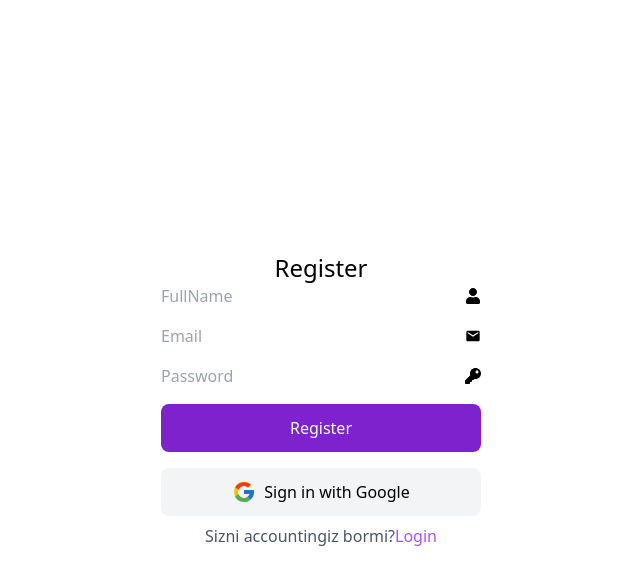
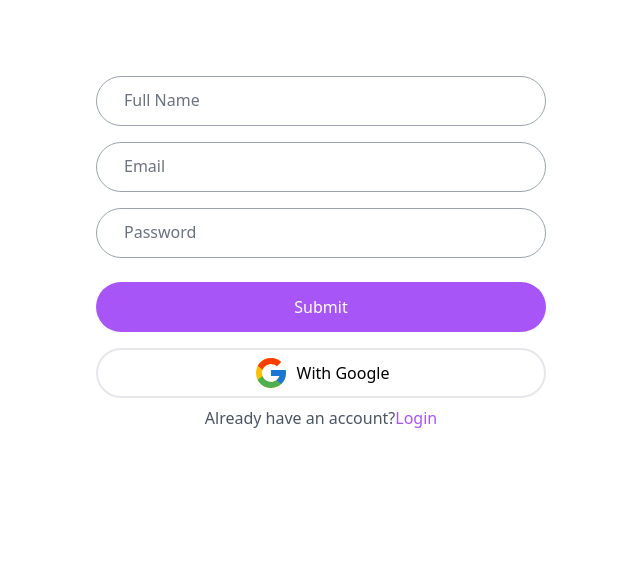
Before and after one commit to shokhruh61/unsplash, a React (Vite) app: page /register in a window 1280 px wide. Shown: the top 584 px of the page, without its empty margins (319-959 px from the left). Built offline with nearby package versions, Linux system fonts and the light colour scheme; no server answers.

Commit message:
refactor Profile, PopupModal, Detail, LikedImages, and ImageInfo components for improved navigation, loading states, and UI enhancements

```diff
--- a/src/pages/Login.jsx
+++ b/src/pages/Login.jsx
@@ -1,4 +1,4 @@
-import { useState, useEffect } from "react";
+import React, { useEffect, useState } from "react";
 import { Link, useNavigate } from "react-router-dom";
 import { auth, signInWithGoogle } from "../firebase/firebaseConfig";
 import { useAuthState } from "react-firebase-hooks/auth";
@@ -8,74 +8,108 @@ import "react-toastify/dist/ReactToastify.css";
 import { FcGoogle } from "react-icons/fc";
 import { FormInput } from "../components";
 
+const initialState = {
+  email: "",
+  password: "",
+};
+
 const Login = () => {
-  const [data, setData] = useState({ email: "", password: "" });
-  const [user, loading] = useAuthState(auth);
+  const [data, setData] = useState(initialState);
+  const { email, password } = data;
+  const [user, loading, error] = useAuthState(auth);
   const navigate = useNavigate();
-
-  useEffect(() => {
-    if (!loading && user) navigate("/register");
-  }, [user, loading, navigate]);
-
-  const handleChange = (e) =>
-    setData({ ...data, [e.target.name]: e.target.value });
 
   const handleSubmit = async (e) => {
     e.preventDefault();
-    if (!data.email || !data.password) {
-      toast.error("All fields are required!");
+    if (!email) {
+      toast.error("Email is required!");
+      return;
+    }
+    if (!password) {
+      toast.error("Password is required!");
       return;
     }
 
     try {
-      await signInWithEmailAndPassword(auth, data.email, data.password);
-      toast.success("Logged in successfully!");
+      await signInWithEmailAndPassword(auth, email, password);
+      toast.success("Successfully logged in!");
     } catch (err) {
-      const errorMessages = {
-        "auth/invalid-email": "Invalid email!",
-        "auth/user-not-found": "User not registered!",
-        "auth/wrong-password": "Incorrect password!",
-        "auth/too-many-requests": "Too many attempts, try later!",
-      };
-      toast.error(errorMessages[err.code] || "Something went wrong!");
+      switch (err.code) {
+        case "auth/invalid-email":
+          toast.error("Invalid email!");
+          break;
+        case "auth/user-not-found":
+          toast.error("User not registered!");
+          break;
+        case "auth/wrong-password":
+          toast.error("Incorrect password!");
+          break;
+        case "auth/too-many-requests":
+          toast.error("Too many attempts, try later!");
+          break;
+        default:
+          toast.error("Something went wrong!");
+      }
     }
+  };
+
+  useEffect(() => {
+    if (loading) return;
+    if (user) navigate("/");
+  }, [user, loading, navigate]);
+
+  const handleChange = (e) => {
+    setData({ ...data, [e.target.name]: e.target.value });
   };
 
   return (
     <div className="flex min-h-screen flex-col items-center justify-center">
-      <h1 className="my-10 text-2xl font-bold text-gray-50">Login</h1>
-      <form onSubmit={handleSubmit} className="flex w-96 flex-col gap-4">
+      <h1 className="mt-5 text-2xl font-medium text-black">Login</h1>
+
+      {error && (
+        <div className="my-4 text-center text-red-500">{error.message}</div>
+      )}
+
+      <form onSubmit={handleSubmit} className="flex flex-col max-w-96 w-full gap-5 items-center">
         <FormInput
           type="email"
           name="email"
-          value={data.email}
+          value={email}
           onChange={handleChange}
+          className="h-12 w-full rounded-full border border-gray-400 px-6 outline-none transition duration-200 focus:border-purple-500"
           placeholder="Email"
         />
+
         <FormInput
           type="password"
           name="password"
-          value={data.password}
+          value={password}
           onChange={handleChange}
+          className="h-12 w-full rounded-full border border-gray-400 px-6 outline-none transition duration-200 focus:border-purple-500"
           placeholder="Password"
         />
+
         <button
           type="submit"
-          className="h-12 w-full rounded-full bg-purple-700 text-white"
+          className="mt-5 h-12 w-full max-w-[450px] rounded-full bg-purple-700 font-semibold text-white"
         >
           Submit
         </button>
       </form>
+
       <ToastContainer />
+
       <button
         onClick={signInWithGoogle}
-        className="mt-4 flex h-12 w-96 items-center justify-center rounded-full bg-gray-100 text-black"
+        className="mt-5 flex h-12 w-full max-w-[450px] items-center justify-center rounded-full bg-gray-100 font-medium text-black"
       >
-        <FcGoogle className="mr-2 h-6 w-6" /> Login with Google
+        <FcGoogle className="mr-2 h-6 w-6" />
+        Login with Google
       </button>
+
       <p className="mt-2 text-gray-600">
-        Don't have an account?{" "}
-        <Link to="/register" className="font-medium text-purple-500">
+        Don't have an account?
+        <Link to={"/register"} className="ml-1 font-medium text-purple-500">
           Register here
         </Link>
       </p>
--- a/src/pages/Profile.jsx
+++ b/src/pages/Profile.jsx
@@ -14,7 +14,7 @@ const Profile = () => {
   useEffect(() => {
     if (loading) return;
     if (!user) {
-      navigate("/login");
+      navigate("/contact");
       return;
     }
 
@@ -65,7 +65,7 @@ const Profile = () => {
         <div className="mt-5 flex flex-col justify-center rounded-xl bg-gray-100 p-3 sm:p-5">
           <div className="flex h-[150px] w-[150px]">
             <img
-              src={userDetails?.img || "https://picsum.photos/50/50"}
+              src={userDetails?.img || "https://via.placeholder.com/150"}
               alt="user-img"
               className="-mt-[1px] h-[100%] w-[100%] rounded-full"
             />
--- a/src/pages/Register.jsx
+++ b/src/pages/Register.jsx
@@ -1,88 +1,120 @@
 import React, { useEffect, useState } from "react";
-import { Link, useNavigate } from "react-router-dom";
+import { Form, Link, useNavigate } from "react-router-dom";
 import { useAuthState } from "react-firebase-hooks/auth";
 import { auth, signInWithGoogle } from "../firebase/firebaseConfig";
 import { createUserWithEmailAndPassword } from "firebase/auth";
 import { ToastContainer, toast } from "react-toastify";
 import "react-toastify/dist/ReactToastify.css";
 import { FcGoogle } from "react-icons/fc";
-import FormInput from "../components/FormInput";
 
 const Register = () => {
-  const [formData, setFormData] = useState({
-    fullName: "",
-    email: "",
-    password: "",
-  });
-  const { fullName, email, password } = formData;
-  const [user, loading] = useAuthState(auth);
+  const [email, setEmail] = useState("");
+  const [password, setPassword] = useState("");
+  const [fullName, setFullName] = useState("");
+  const [user, loading, error] = useAuthState(auth);
   const navigate = useNavigate();
 
-  const handleChange = (e) =>
-    setFormData({ ...formData, [e.target.name]: e.target.value });
-
-  const handleSubmit = async (e) => {
+  const handlesubmit = (e) => {
     e.preventDefault();
-    if (!fullName || !email || !password)
-      return toast.error("All fields are required!");
-    if (password.length < 8)
-      return toast.error("Password must be at least 8 characters!");
-
-    try {
-      await createUserWithEmailAndPassword(auth, email, password);
-      toast.success("Registration successful!");
-    } catch (err) {
-      toast.error(
-        err.code == "auth/email-already-in-use"
-          ? "Email already registered!"
-          : "An error occurred!",
-      );
+    if (fullName === "") {
+      toast.error("Full Name is required!");
+    } else if (password === "") {
+      toast.error("Password is required!");
+    } else if (password.length < 8) {
+      toast.error("Password must atleast be of 8 characters!");
+    } else if (email === "") {
+      toast.error("Email-id is required!");
+    } else {
+      createUserWithEmailAndPassword(auth, email, password)
+        .then((userCredentials) => {
+          console.log(userCredentials);
+        })
+        .catch((err) => {
+          console.log("Firebase error:", err.code, err.message); // Xatoni konsolga chiqarish
+          if (err.code === "auth/email-already-in-use") {
+            toast.error("Email already registered, login to continue");
+          } else {
+            toast.error("Error occured, please try again");
+          }
+        });
     }
   };
 
   useEffect(() => {
-    if (!loading && user) navigate("/");
+    if (loading) return;
+    if (user) {
+      navigate("/about");
+    }
   }, [user, loading, navigate]);
 
   return (
-    <div className="flex min-h-screen flex-col items-center justify-center">
-      <h1 className="text-2xl font-medium text-black">Register</h1>
-      <form
-        onSubmit={handleSubmit}
-        className="flex w-full max-w-xs flex-col gap-4"
+    <div className="mx-auto max-w-[100%]">
+      <h1 className="mt-5 p-2 text-center text-2xl font-medium text-white">
+        Registration
+      </h1>
+      {error && <div className="my-4 text-center"> {error.message} </div>}
+      <Form
+        onSubmit={handlesubmit}
+        className="flex flex-col items-center justify-center"
       >
-        {["fullName", "Email", "Password"].map((field) => (
-          <FormInput
-            key={field}
-            type={field === "password" ? "password" : "text"}
-            name={field}
-            value={formData[field]}
-            onChange={handleChange}
-            placeholder={field.charAt(0).toUpperCase() + field.slice(1)}
-            className="h-12 w-full rounded-lg border px-4 outline-none focus:border-purple-500"
+        <label className="relative">
+          <input
+            type="text"
+            value={fullName}
+            onChange={(e) => setFullName(e.target.value)}
+            className="xs:w-[360px] xs:h-[40px] mx-1 my-2 h-[30] w-[270px] rounded-full border-[1px] border-gray-400 px-6 py-3 outline-none transition duration-200 focus:border-purple-500 md:h-[50px] md:w-[450px]"
           />
-        ))}
+          <span className="input-text absolute left-0 top-5 mx-6 px-2 text-gray-500 transition duration-300">
+            {fullName ? "" : "Full Name"}
+          </span>
+        </label>
+        <label className="relative">
+          <input
+            type="email"
+            value={email}
+            onChange={(e) => setEmail(e.target.value)}
+            className="xs:w-[360px] xs:h-[40px] mx-1 my-2 h-[30] w-[270px] rounded-full border-[1px] border-gray-400 px-6 py-3 outline-none transition duration-200 focus:border-purple-500 md:h-[50px] md:w-[450px]"
+          />
+          <span className="input-text absolute left-0 top-5 mx-6 px-2 text-gray-500 transition duration-300">
+            {email ? "" : "Email"}
+          </span>
+        </label>
+        <label className="relative">
+          <input
+            type="password"
+            value={password}
+            onChange={(e) => setPassword(e.target.value)}
+            className="xs:w-[360px] xs:h-[40px] mx-1 my-2 h-[30] w-[270px] rounded-full border-[1px] border-gray-400 px-6 py-3 outline-none transition duration-200 focus:border-purple-500 md:h-[50px] md:w-[450px]"
+          />
+          <span className="input-text absolute left-0 top-5 mx-6 w-[80px] px-2 text-gray-500 transition duration-300">
+            {password ? "" : "Password"}
+          </span>
+        </label>
         <button
           type="submit"
-          className="h-12 w-full rounded-lg bg-purple-700 text-white"
+          className="xs:w-[360px] xs:h-[40px] mt-5 h-[30] w-[270px] rounded-full bg-purple-500 p-2 text-base text-white hover:bg-purple-700 md:mt-4 md:h-[50px] md:w-[450px] md:p-0"
         >
-          Register
+          Submit
         </button>
-      </form>
-      <ToastContainer />
-      <button
-        onClick={signInWithGoogle}
-        className="mt-4 flex h-12 w-full max-w-xs items-center justify-center gap-2 rounded-lg bg-gray-100 font-medium text-black"
-      >
-        <FcGoogle className="h-6 w-6" />
-        Sign in with Google
-      </button>
-      <p className="mt-2 text-gray-600">
-        Sizni accountingiz bormi?
-        <Link to="/login" className="text-purple-500">
-          Login
-        </Link>
-      </p>
+        <ToastContainer />
+      </Form>
+      <div className="flex flex-col items-center">
+        <button
+          type="submit"
+          className="xs:w-[360px] xs:h-[40px] mt-5 flex h-[30] w-[270px] items-center justify-center gap-2 rounded-full border-[2px] border-gray-200 bg-white p-2 text-base font-medium text-black md:mt-4 md:h-[50px] md:w-[450px] md:p-0"
+          onClick={() => signInWithGoogle()}
+        >
+          <FcGoogle className="h-9 w-9" />
+          With Google
+        </button>
+
+        <div className="mb-5 mt-2 text-gray-600">
+          Already have an account?
+          <Link to={"/login"}>
+            <span className="font-medium text-purple-500">Login</span>
+          </Link>
+        </div>
+      </div>
     </div>
   );
 };
```
Also changed, not shown: src/pages/Detail.jsx (+14 -14 lines), src/pages/Home.jsx (+31 -22 lines), src/pages/ImageInfo.jsx (+29 -13 lines), src/pages/LikedImages.jsx (+18 -19 lines), src/pages/PopupModal.jsx (+19 -13 lines).
